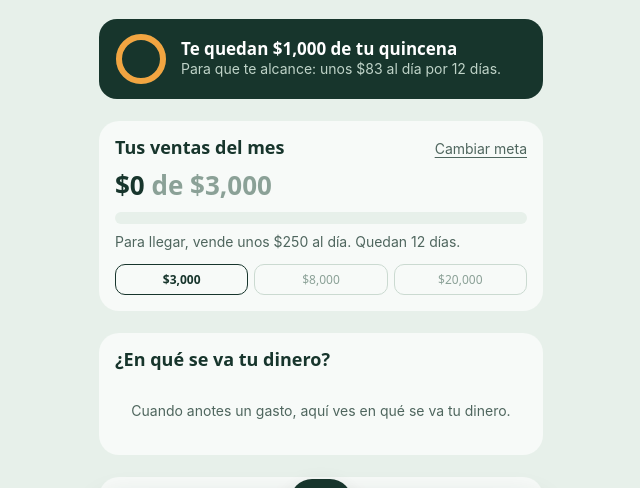
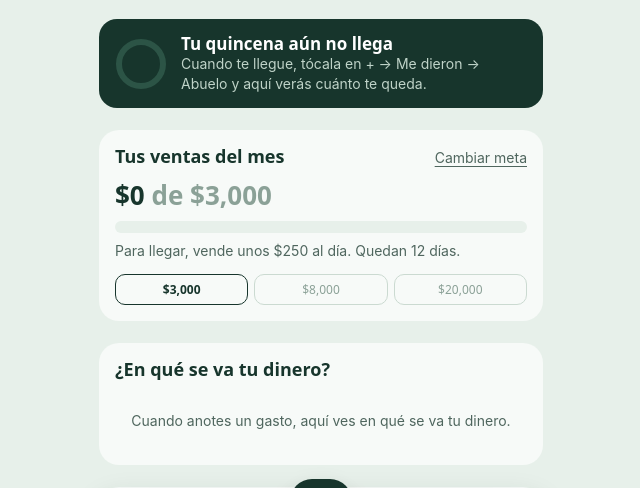
Before and after one commit to Goryelmaster/mi-dinero, a plain HTML site: page index.html in a window 1280 px wide. Shown: the part 235-723 px from the top of the page, without its empty margins (319-959 px from the left). Drawn offline with Linux system fonts and the light colour scheme.

Commit message:
Add files via upload

```diff
--- a/index.html
+++ b/index.html
@@ -435,11 +435,17 @@ function renderInicio(){
   const qs=ymd(new Date(now.getFullYear(),now.getMonth(),qStart)), qe=ymd(new Date(now.getFullYear(),now.getMonth(),qEnd));
   const qOut=S.movs.filter(m=>m.t==="gasto"&&m.d>=qs&&m.d<=qe).reduce((s,m)=>s+m.a,0);
   const qIn=S.movs.filter(m=>m.c==="abuelo"&&m.d>=qs&&m.d<=qe).reduce((s,m)=>s+m.a,0);
-  const base=qIn||S.settings.quin||0, left=base-qOut, daysLeft=qEnd-dd+1;
-  const frac=base>0?Math.max(0,Math.min(1,left/base)):0;
-  $("qRing").setAttribute("stroke-dashoffset",(138.2*(1-frac)).toFixed(1));
-  $("qTitle").textContent=left>=0?"Te quedan "+money(left)+" de tu quincena":"Te pasaste "+money(-left)+" de tu quincena";
-  $("qText").textContent=left>0?"Para que te alcance: unos "+money(left/daysLeft)+" al día por "+daysLeft+(daysLeft===1?" día":" días")+".":(qIn?"Ya no queda de esta quincena.":"Cuando te llegue, anótala en Me dieron → Abuelo.");
+  const daysLeft=qEnd-dd+1;
+  if(!qIn){
+    $("qRing").setAttribute("stroke-dashoffset","138.2");
+    $("qTitle").textContent="Tu quincena aún no llega";
+    $("qText").textContent="Cuando te llegue, tócala en + → Me dieron → Abuelo y aquí verás cuánto te queda.";
+  }else{
+    const left=qIn-qOut, frac=Math.max(0,Math.min(1,left/qIn));
+    $("qRing").setAttribute("stroke-dashoffset",(138.2*(1-frac)).toFixed(1));
+    $("qTitle").textContent=left>=0?"Te quedan "+money(left)+" de tu quincena":"Te pasaste "+money(-left)+" de tu quincena";
+    $("qText").textContent=left>0?"Para que te alcance: unos "+money(left/daysLeft)+" al día por "+daysLeft+(daysLeft===1?" día":" días")+".":"Ya no queda de esta quincena.";
+  }
 
   // Meta de ventas
   const ventas=ms.filter(m=>m.t==="venta").reduce((s,m)=>s+m.a,0), mt=meta(mk);
```
